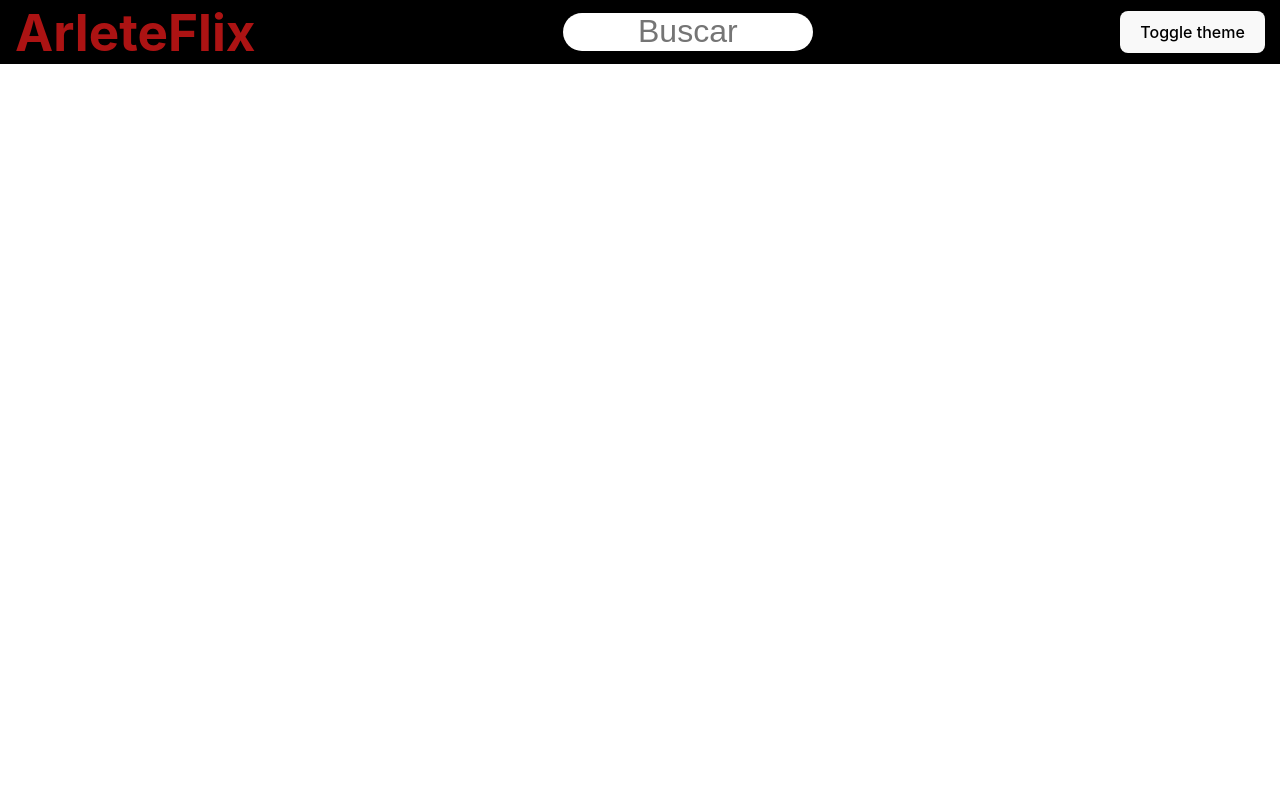
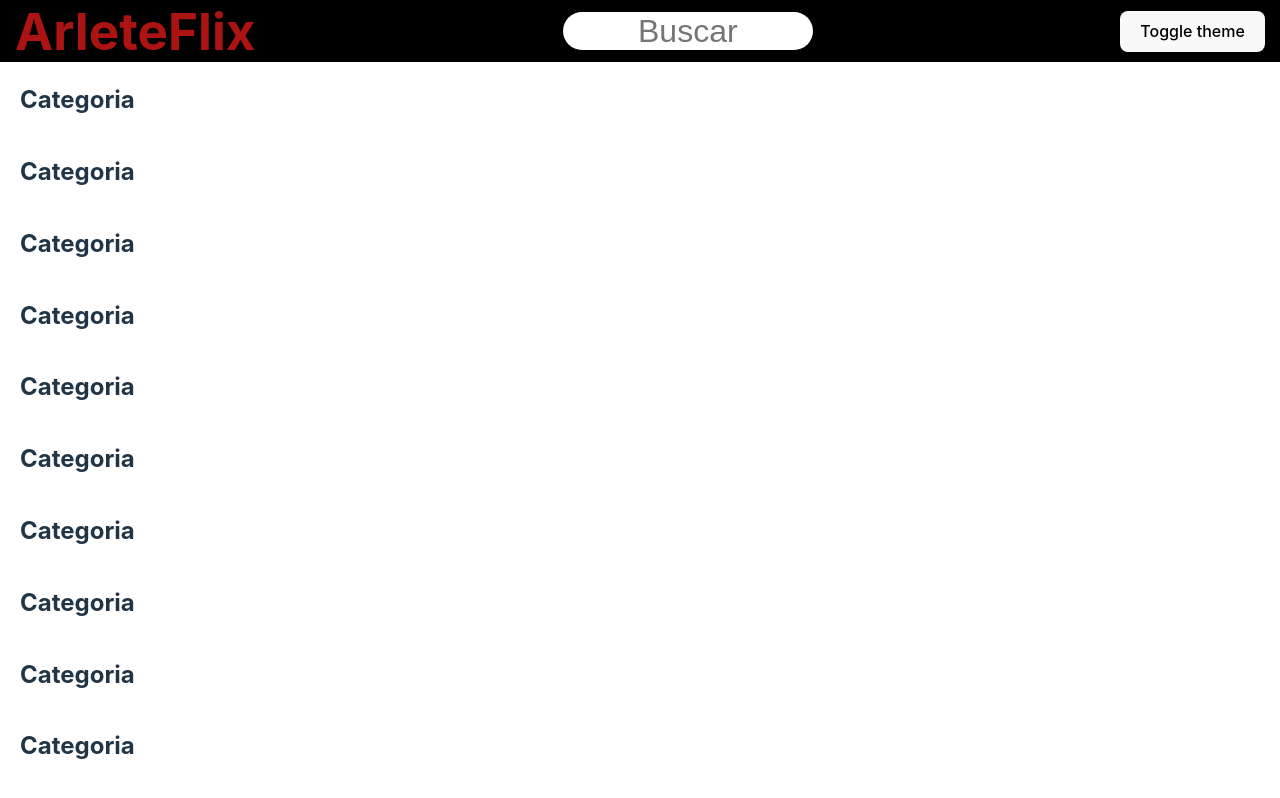
Before and after one commit to ThailanInTallinn/PB_AT, a React (Vite) app: page / in a window 1280 px wide. Built offline with nearby package versions, Linux system fonts and the light colour scheme.

Commit message:
Fixes header styling issues, styles body boilerplate

```diff
--- a/src/components/header/header.module.css
+++ b/src/components/header/header.module.css
@@ -25,7 +25,6 @@
 
 .headerContainer input:focus {
   border: 0px;
-  border-color: ;
   background-color: rgb(56, 56, 56);
   width: 40%;
   transition: 0.3s;
--- a/src/pages/home/home.jsx
+++ b/src/pages/home/home.jsx
@@ -5,6 +5,38 @@ export default function Home() {
   return (
     <div className={styles.homeContainer}>
       <Header />
+      <div className={styles.bodyContainer}>
+        <div className={styles.listContainer}>
+          <h2>Categoria</h2>
+        </div>
+        <div className={styles.listContainer}>
+          <h2>Categoria</h2>
+        </div>
+        <div className={styles.listContainer}>
+          <h2>Categoria</h2>
+        </div>
+        <div className={styles.listContainer}>
+          <h2>Categoria</h2>
+        </div>
+        <div className={styles.listContainer}>
+          <h2>Categoria</h2>
+        </div>
+        <div className={styles.listContainer}>
+          <h2>Categoria</h2>
+        </div>
+        <div className={styles.listContainer}>
+          <h2>Categoria</h2>
+        </div>
+        <div className={styles.listContainer}>
+          <h2>Categoria</h2>
+        </div>
+        <div className={styles.listContainer}>
+          <h2>Categoria</h2>
+        </div>
+        <div className={styles.listContainer}>
+          <h2>Categoria</h2>
+        </div>
+      </div>
     </div>
   );
 }
--- a/src/pages/home/home.module.css
+++ b/src/pages/home/home.module.css
@@ -5,3 +5,19 @@
   flex-direction: column;
   background-color: field;
 }
+
+.bodyContainer {
+  display: flex;
+  flex-direction: column;
+  height: 92%;
+  overflow-y: scroll;
+  margin-top: 20px;
+}
+
+.listContainer {
+  height: 500px;
+}
+
+.listContainer h2 {
+  padding-left: 20px;
+}
```
